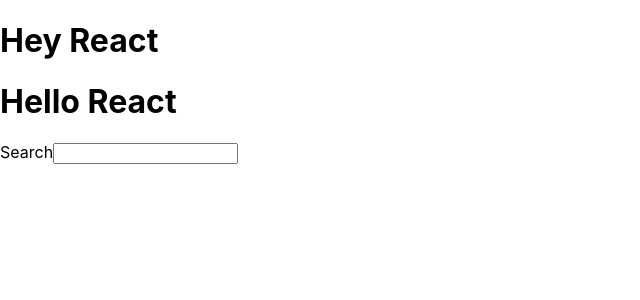
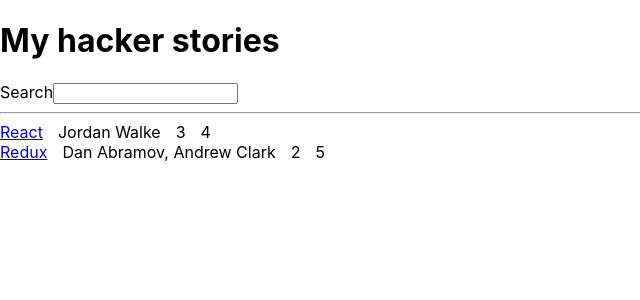
Before and after one commit to huy19712011/hacker-stories, a React (Create React App) app: page / in a window 1280 px wide. Shown: the top 300 px of the page, without its empty margins (0-640 px from the left). Built offline with nearby package versions, Linux system fonts and the light colour scheme.

Commit message:
List in React

```diff
--- a/src/App.css
+++ b/src/App.css
@@ -2,37 +2,6 @@
   text-align: center;
 }
 
-.App-logo {
-  height: 40vmin;
-  pointer-events: none;
+span{
+  margin-right: 15px;
 }
-
-@media (prefers-reduced-motion: no-preference) {
-  .App-logo {
-    animation: App-logo-spin infinite 20s linear;
-  }
-}
-
-.App-header {
-  background-color: #282c34;
-  min-height: 100vh;
-  display: flex;
-  flex-direction: column;
-  align-items: center;
-  justify-content: center;
-  font-size: calc(10px + 2vmin);
-  color: white;
-}
-
-.App-link {
-  color: #61dafb;
-}
-
-@keyframes App-logo-spin {
-  from {
-    transform: rotate(0deg);
-  }
-  to {
-    transform: rotate(360deg);
-  }
-}
--- a/src/App.js
+++ b/src/App.js
@@ -1,24 +1,59 @@
 import logo from './logo.svg';
 import './App.css';
 
-const welcome = {
-    greeting: 'Hey',
-    title: 'React',
-};
-
-function getTitle(title) {
-    return title;
-}
+const list = [
+    {
+        title: 'React',
+        url: 'https://reactjs.org',
+        author: 'Jordan Walke',
+        num_comments: 3,
+        points: 4,
+        objectId: 0,
+    },
+    {
+        title: 'Redux',
+        url: 'https://redux.js.org',
+        author: 'Dan Abramov, Andrew Clark',
+        num_comments: 2,
+        points: 5,
+        objectId: 1,
+    },
+];
 
 function App() {
 
     return (
         <div>
-            <h1>{welcome.greeting} {welcome.title}</h1>
-            <h1>Hello {getTitle('React')}</h1>
+            <h1>My hacker stories</h1>
 
             <label htmlFor="search">Search</label>
             <input id="search" type="text"/>
+            <hr/>
+
+            {
+                // list.map(item => {
+                //     return <div>{item.title}</div>
+                // })
+
+                // list.map(item => (<div>{item.title}</div>))
+
+                list.map(item => {
+                    return (
+                        <div key={item.objectId}>
+                            {/*{item.title}*/}
+                            <span>
+                                <a href={item.url}>{item.title}</a>
+                            </span>
+                            <span>{item.author}</span>
+                            <span>{item.num_comments}</span>
+                            <span>{item.points}</span>
+                        </div>
+                    );
+                })
+            }
+
+
+
         </div>
     );
 }
```
